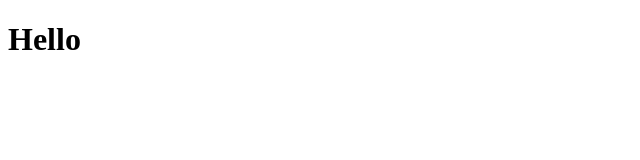
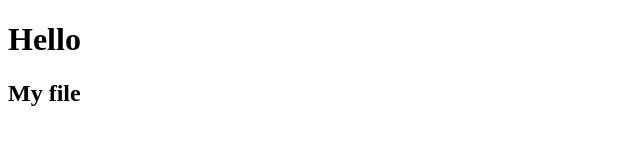
Before and after one commit to den4hic/Lab1, a plain HTML site: page index.html in a window 1280 px wide. Shown: the whole page, without its empty margins (0-640 px from the left). Drawn offline with Linux system fonts and the light colour scheme.

Commit message:
Update index.html

```diff
--- a/index.html
+++ b/index.html
@@ -6,5 +6,6 @@
 </head>
 <body>
     <h1>Hello</h1>
+    <h2>My file</h2>
 </body>
 </html>
```
